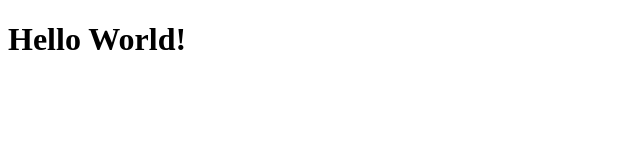
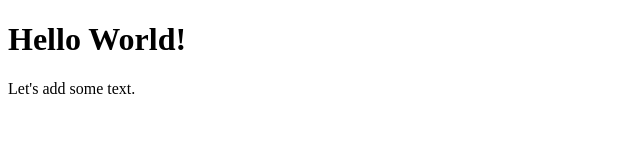
Before and after one commit to filipa1992/freecodecamp, a plain HTML site: page index.html in a window 1280 px wide. Shown: the whole page, without its empty margins (0-640 px from the left). Drawn offline with Linux system fonts and the light colour scheme.

Commit message:
Add text to index.html

```diff
--- a/index.html
+++ b/index.html
@@ -5,6 +5,7 @@
     </header>
     <body>
         <h1>Hello World!</h1>
+        <p>Let's add some text.</p>
     </body>
 
 </html>
```
